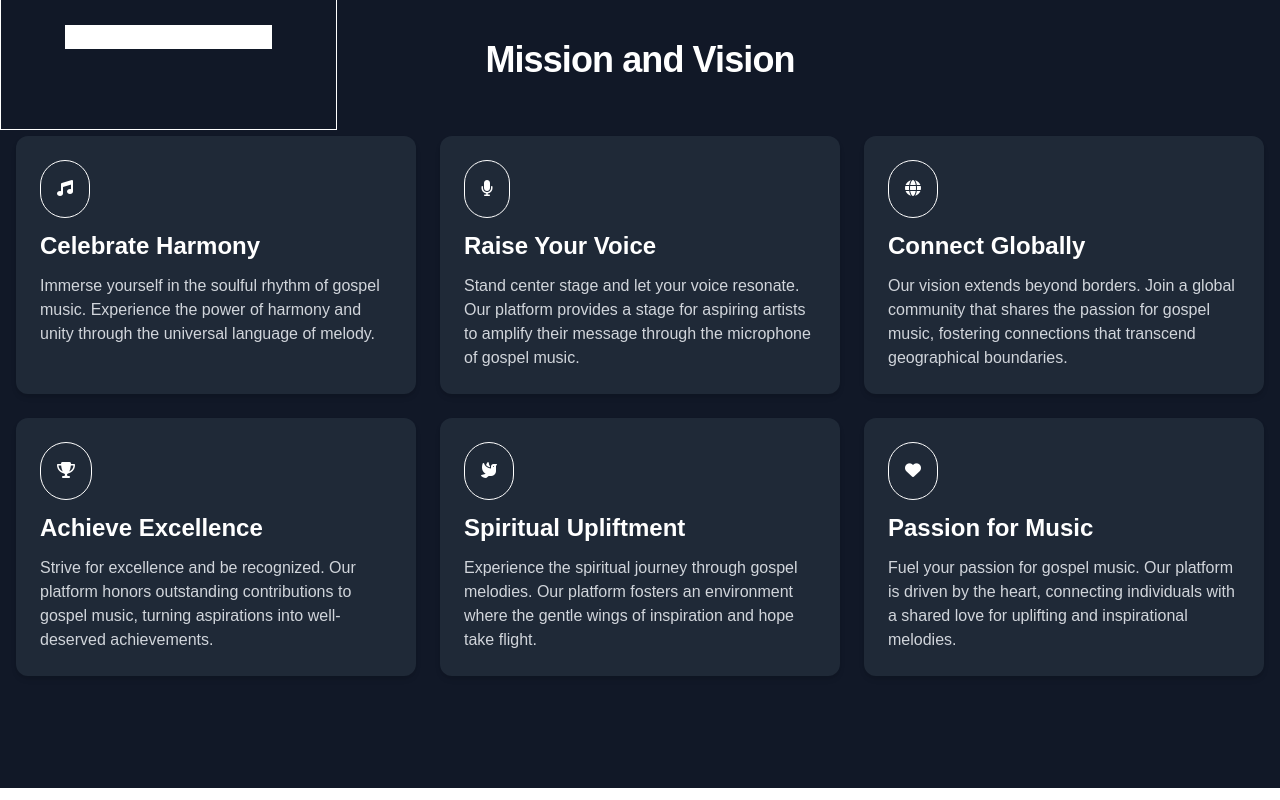
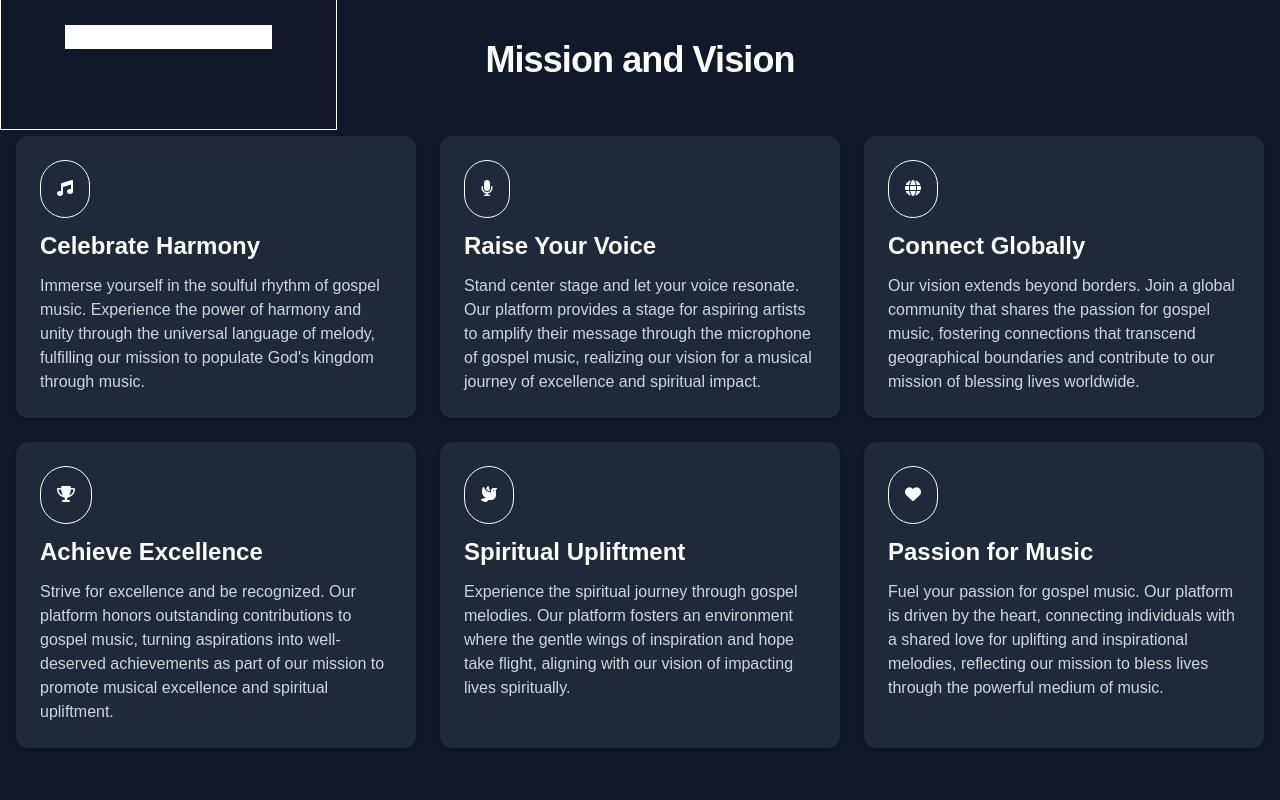
Before and after one commit to Uti-Favour/GVC_Web, a website: page index.html in a window 1280 px wide. Shown: the part 920-1720 px from the top of the page. Drawn offline with nearby package versions, Linux system fonts and the light colour scheme.

```diff
--- a/index.html
+++ b/index.html
@@ -160,91 +160,80 @@
 
     <!-- ---------------- Mission and Vision ------------------- -->
 <section class="container mx-auto py-24 bg-gray-900" id="learnMore">
-      <h1
-        class="text-4xl font-bold tracking-tight text-white mb-10 sm:text-4xl text-center fade-in"
-      >
+  <h1 class="text-4xl font-bold tracking-tight text-white mb-10 sm:text-4xl text-center fade-in">
     Mission and Vision
   </h1>
   <div class="grid grid-cols-1 md:grid-cols-2 lg:grid-cols-3 gap-6 p-4">
-        <!-- Music Feature -->
-        <div
-          class="shadow-md hover:shadow-lg duration-300 p-6 rounded-xl bg-gray-800 text-white fade-in"
-        >
+    <!-- Celebrate Harmony Feature -->
+    <div class="shadow-md hover:shadow-lg duration-300 p-6 rounded-xl bg-gray-800 text-white fade-in">
       <div class="border rounded-full inline-block p-4 border-white mb-3">
         <i class="fas fa-music"></i>
       </div>
       <h3 class="text-2xl font-bold mb-3">Celebrate Harmony</h3>
       <p class="text-base text-gray-300">
-            Immerse yourself in the soulful rhythm of gospel music. Experience
-            the power of harmony and unity through the universal language of
-            melody.
+        Immerse yourself in the soulful rhythm of gospel music. Experience the
+        power of harmony and unity through the universal language of melody,
+        fulfilling our mission to populate God's kingdom through music.
       </p>
     </div>
 
-        <!-- Microphone Feature -->
-        <div
-          class="shadow-md hover:shadow-lg duration-300 p-6 rounded-xl bg-gray-800 text-white fade-in"
-        >
+    <!-- Raise Your Voice Feature -->
+    <div class="shadow-md hover:shadow-lg duration-300 p-6 rounded-xl bg-gray-800 text-white fade-in">
       <div class="border rounded-full inline-block p-4 border-white mb-3">
         <i class="fas fa-microphone"></i>
       </div>
       <h3 class="text-2xl font-bold mb-3">Raise Your Voice</h3>
       <p class="text-base text-gray-300">
-            Stand center stage and let your voice resonate. Our platform
-            provides a stage for aspiring artists to amplify their message
-            through the microphone of gospel music.
+        Stand center stage and let your voice resonate. Our platform provides
+        a stage for aspiring artists to amplify their message through the
+        microphone of gospel music, realizing our vision for a musical journey
+        of excellence and spiritual impact.
       </p>
     </div>
 
-        <!-- Globe Feature -->
-        <div
-          class="shadow-md hover:shadow-lg duration-300 p-6 rounded-xl bg-gray-800 text-white fade-in"
-        >
+    <!-- Connect Globally Feature -->
+    <div class="shadow-md hover:shadow-lg duration-300 p-6 rounded-xl bg-gray-800 text-white fade-in">
       <div class="border rounded-full inline-block p-4 border-white mb-3">
         <i class="fas fa-globe"></i>
       </div>
       <h3 class="text-2xl font-bold mb-3">Connect Globally</h3>
       <p class="text-base text-gray-300">
-            Our vision extends beyond borders. Join a global community that
-            shares the passion for gospel music, fostering connections that
-            transcend geographical boundaries.
+        Our vision extends beyond borders. Join a global community that shares
+        the passion for gospel music, fostering connections that transcend
+        geographical boundaries and contribute to our mission of blessing lives
+        worldwide.
       </p>
     </div>
 
-        <!-- Trophy Feature -->
-        <div
-          class="shadow-md hover:shadow-lg duration-300 p-6 rounded-xl bg-gray-800 text-white fade-in"
-        >
+    <!-- Achieve Excellence Feature -->
+    <div class="shadow-md hover:shadow-lg duration-300 p-6 rounded-xl bg-gray-800 text-white fade-in">
       <div class="border rounded-full inline-block p-4 border-white mb-3">
         <i class="fas fa-trophy"></i>
       </div>
       <h3 class="text-2xl font-bold mb-3">Achieve Excellence</h3>
       <p class="text-base text-gray-300">
-            Strive for excellence and be recognized. Our platform honors
-            outstanding contributions to gospel music, turning aspirations into
-            well-deserved achievements.
+        Strive for excellence and be recognized. Our platform honors outstanding
+        contributions to gospel music, turning aspirations into well-deserved
+        achievements as part of our mission to promote musical excellence and
+        spiritual upliftment.
       </p>
     </div>
 
-        <!-- Dove Feature -->
-        <div
-          class="shadow-md hover:shadow-lg duration-300 p-6 rounded-xl bg-gray-800 text-white fade-in"
-        >
+    <!-- Spiritual Upliftment Feature -->
+    <div class="shadow-md hover:shadow-lg duration-300 p-6 rounded-xl bg-gray-800 text-white fade-in">
       <div class="border rounded-full inline-block p-4 border-white mb-3">
         <i class="fas fa-dove"></i>
       </div>
       <h3 class="text-2xl font-bold mb-3">Spiritual Upliftment</h3>
       <p class="text-base text-gray-300">
-            Experience the spiritual journey through gospel melodies. Our
-            platform fosters an environment where the gentle wings of
-            inspiration and hope take flight.
+        Experience the spiritual journey through gospel melodies. Our platform
+        fosters an environment where the gentle wings of inspiration and hope
+        take flight, aligning with our vision of impacting lives spiritually.
       </p>
     </div>
 
-        <!-- Heart Feature -->
-        <div
-          class="shadow-md hover:shadow-lg duration-300 p-6 rounded-xl bg-gray-800 text-white fade-in"
-        >
+    <!-- Passion for Music Feature -->
+    <div class="shadow-md hover:shadow-lg duration-300 p-6 rounded-xl bg-gray-800 text-white fade-in">
       <div class="border rounded-full inline-block p-4 border-white mb-3">
         <i class="fas fa-heart"></i>
       </div>
@@ -252,13 +241,15 @@
       <p class="text-base text-gray-300">
         Fuel your passion for gospel music. Our platform is driven by the
         heart, connecting individuals with a shared love for uplifting and
-            inspirational melodies.
+        inspirational melodies, reflecting our mission to bless lives through
+        the powerful medium of music.
       </p>
     </div>
 
     <!-- End of feature item block -->
   </div>
 </section>
+
 
     <!-- ------ Content Section ------- -->
     <div class="overflow-hidden bg-white py-24 sm:py-32" id="content-section">
```
Also changed, not shown: contact.html (+1 -4 lines). Lines whose indentation alone changed are shown as unchanged.
